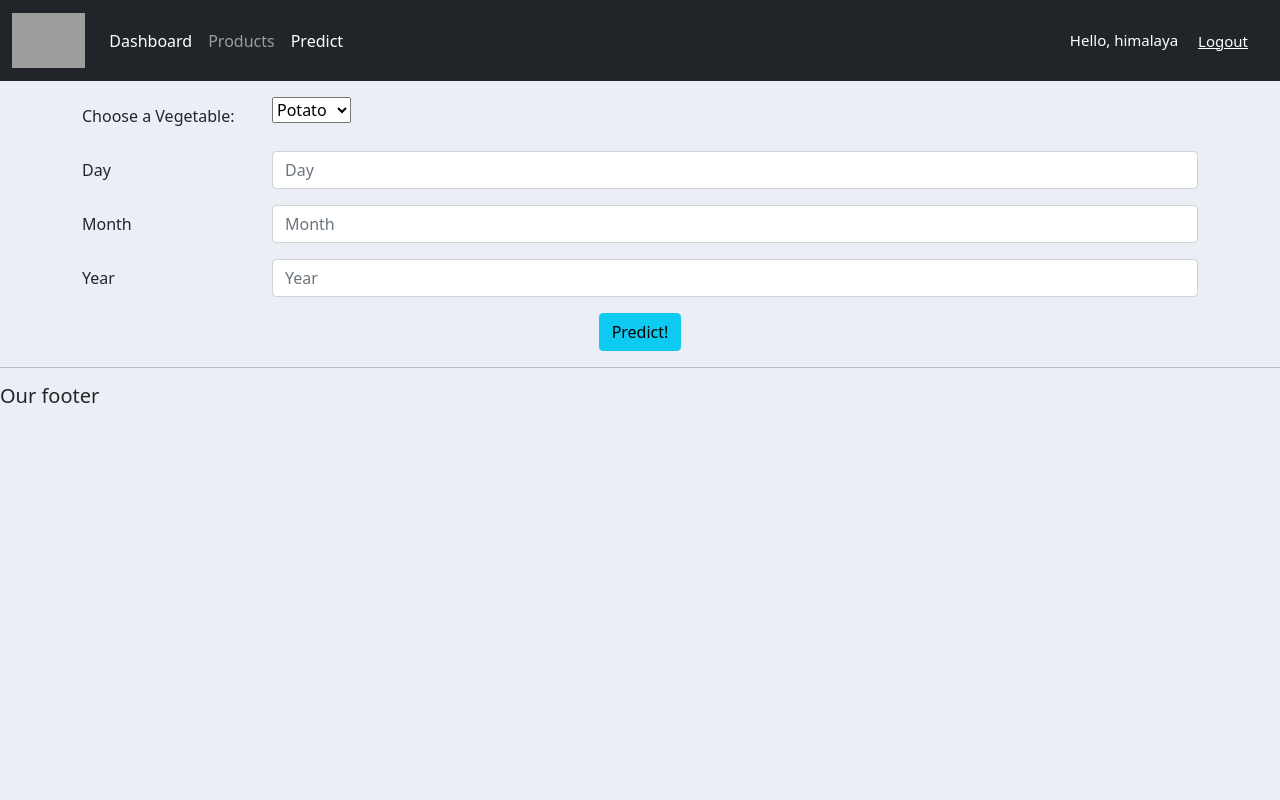
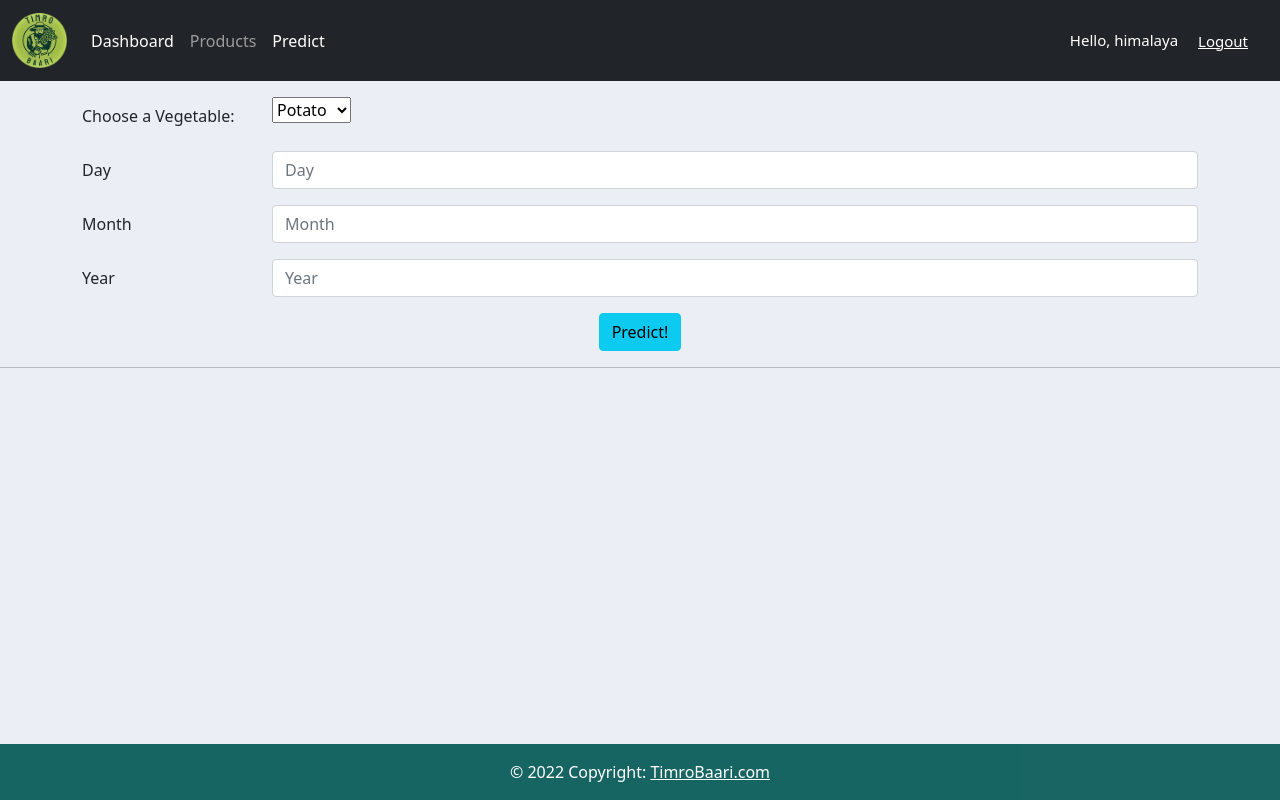
Before and after one commit to palhimalaya/crash-course-CRM, a Django app: page /predict/ in a window 1280 px wide. Run offline with Django 4.2, Linux system fonts and the light colour scheme; a user stored in the database is signed in; grey boxes are pictures that could not be loaded.

Commit message:
Added logo and done some changes

```diff
--- a/crm1/accounts/templates/accounts/main.html
+++ b/crm1/accounts/templates/accounts/main.html
@@ -23,7 +23,17 @@
 	{% endblock %}
     </div>
 	<hr>
-	<h5>Our footer</h5>
+
+  </body>
+
+  <footer class="bg-dark text-center text-lg-start fixed-bottom">
+    <!-- Copyright -->
+    <div class="text-white text-center p-3" style="background-color: rgba(15, 161, 154, 0.514);">
+      © 2022 Copyright:
+      <a class="text-white" href="http://127.0.0.1:8000/">TimroBaari.com</a>
+    </div>
+    <!-- Copyright -->
+  </footer>
 
 
 
@@ -35,5 +45,4 @@
     <script src="https://cdn.jsdelivr.net/npm/@popperjs/core@2.10.2/dist/umd/popper.min.js" integrity="sha384-7+zCNj/IqJ95wo16oMtfsKbZ9ccEh31eOz1HGyDuCQ6wgnyJNSYdrPa03rtR1zdB" crossorigin="anonymous"></script>
     <script src="https://cdn.jsdelivr.net/npm/bootstrap@5.1.3/dist/js/bootstrap.min.js" integrity="sha384-QJHtvGhmr9XOIpI6YVutG+2QOK9T+ZnN4kzFN1RtK3zEFEIsxhlmWl5/YESvpZ13" crossorigin="anonymous"></script>
     -->
-  </body>
 </html>
--- a/crm1/accounts/templates/accounts/navbar.html
+++ b/crm1/accounts/templates/accounts/navbar.html
@@ -14,7 +14,7 @@
 
 <nav class="navbar navbar-expand-lg navbar-dark bg-dark">
   <div class="container-fluid">
-    <a href="{% url 'home' %}"><img class="navbar-brand" src="{% static 'images/signature.png' %}" height="65" alt=""></a>
+    <a href="{% url 'home' %}"><img class="navbar-brand" src="{% static 'images/tbb.png' %}" height="65" alt=""></a>
 
     <button class="navbar-toggler" type="button" data-bs-toggle="collapse" data-bs-target="#navbarNav" aria-controls="navbarNav" aria-expanded="false" aria-label="Toggle navigation">
       <span class="navbar-toggler-icon"></span>
```
Also changed, not shown: crm1/accounts/templates/accounts/result.html (+6 -1 lines), crm1/db.sqlite3, crm1/static/images/payment.png (deleted), crm1/static/images/tbb.png (added), crm1/static/images/timrobaari.png (added).
